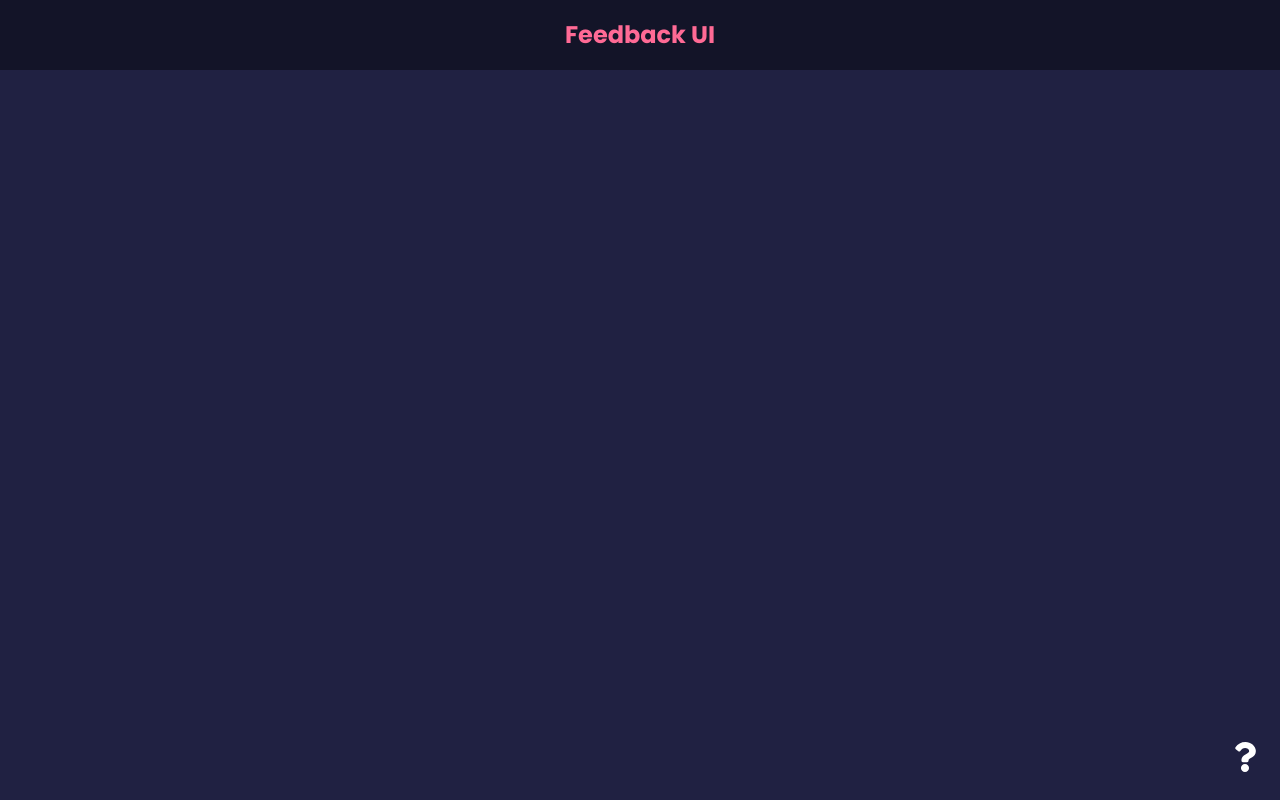
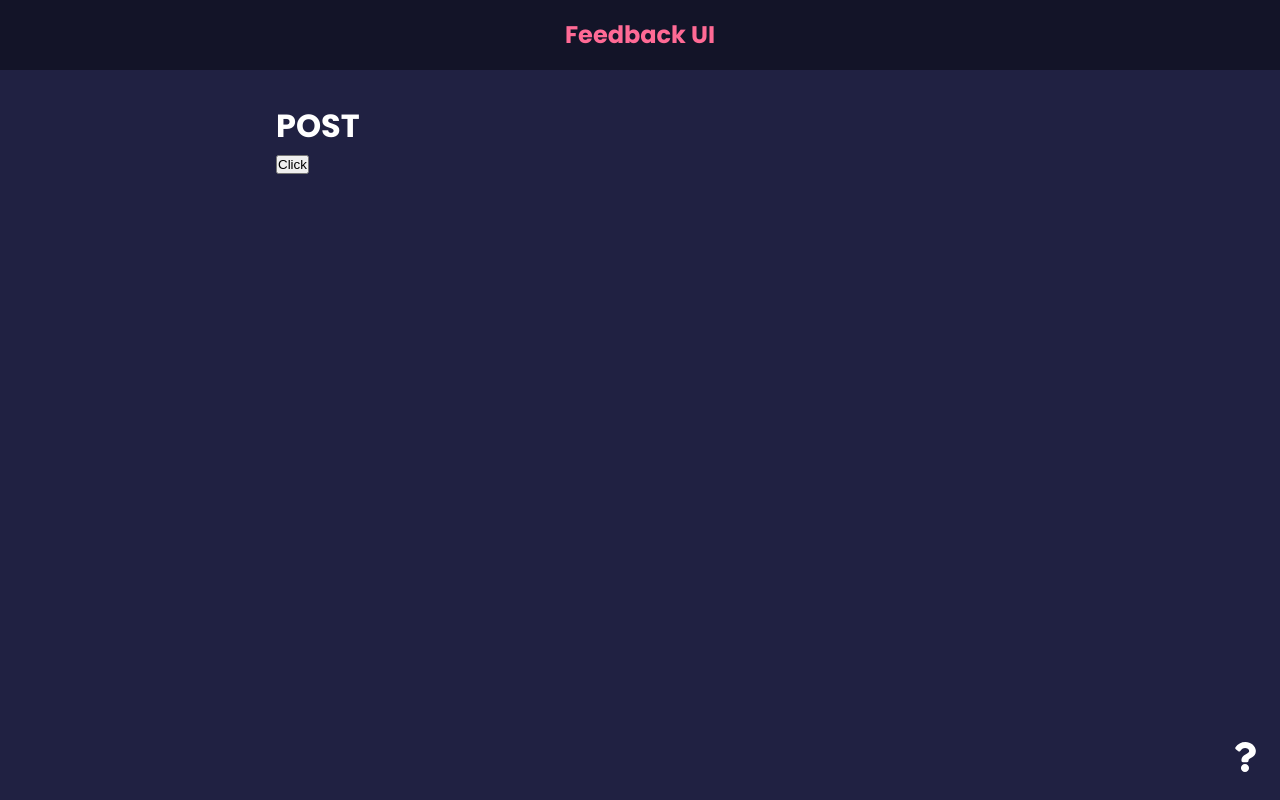
Before and after one commit to Annie-Huang/feedback-app, a React (Create React App) app: page /post in a window 1280 px wide. Before the commit this address led to /notfound. Built offline with nearby package versions, Linux system fonts and the light colour scheme; the HTML template or start-up script is replaced by a standard one.

Commit message:
navigate in button click through useNavigate hook

```diff
--- a/src/components/Post.jsx
+++ b/src/components/Post.jsx
@@ -1,6 +1,6 @@
 import React from 'react';
 import { useParams } from 'react-router-dom';
-import { Navigate } from 'react-router-dom';
+import { Navigate, useNavigate } from 'react-router-dom';
 
 /*const Post = () => {
   const params = useParams();
@@ -14,7 +14,14 @@ import { Navigate } from 'react-router-dom';
 };*/
 
 const Post = () => {
-  const status = 404;
+  const status = 200;
+
+  const navigate = useNavigate();
+
+  const onClick = () => {
+    console.log('Hello');
+    navigate('/about');
+  };
 
   if (status === 404) {
     return <Navigate to='/notfound' />;
@@ -23,6 +30,7 @@ const Post = () => {
   return (
     <div>
       <h1>POST</h1>
+      <button onClick={onClick}>Click</button>
     </div>
   );
 };
```
Also changed, not shown: Note.txt.
